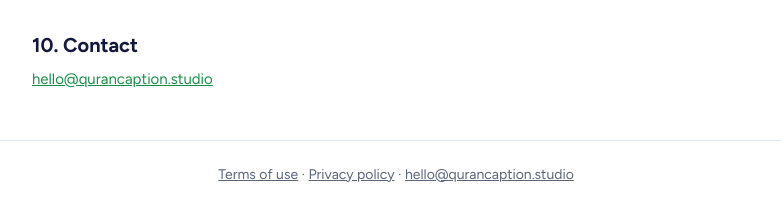
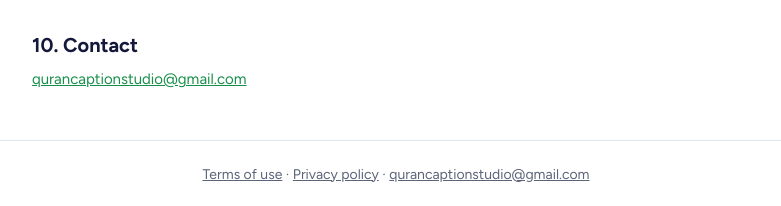
Before and after one commit to iqrapay2025-dot/qurancaption, a Next.js app: page /terms in a window 1280 px wide. Shown: the part 1448-1654 px from the top of the page, without its empty margins (244-1025 px from the left). Built offline with nearby package versions, Linux system fonts and the light colour scheme; no server answers; a web font is replaced by a local one.

Commit message:
fix: update contact email to qurancaptionstudio@gmail.com
Replace the outdated hello@qurancaption.studio address with qurancaptionstudio@gmail.com in the footer and SITE config.

```diff
--- a/src/components/Landing.tsx
+++ b/src/components/Landing.tsx
@@ -148,7 +148,7 @@ export default function Landing({ onStart, user, onLogin, onSignup, onProjects,
           </div>
           <div>
             <h4 className="mb-3 text-sm font-bold text-white">Contact</h4>
-            <a className="block text-sm hover:text-[#6fe3a0]" href="mailto:hello@qurancaption.studio">hello@qurancaption.studio</a>
+            <a className="block text-sm hover:text-[#6fe3a0]" href="mailto:qurancaptionstudio@gmail.com">qurancaptionstudio@gmail.com</a>
             <div className="mt-3 flex gap-4 text-sm"><a className="hover:text-[#6fe3a0]" href="/terms">Terms of use</a><a className="hover:text-[#6fe3a0]" href="/privacy">Privacy policy</a></div>
           </div>
         </div>
--- a/src/lib/site.ts
+++ b/src/lib/site.ts
@@ -8,7 +8,7 @@ export const SITE = {
   tagline: "Synced Quran captions for your videos",
   description: "Create timed Arabic and translation captions for Quran recitation videos. Pick a surah and ayah range, style the preview, and export SRT or VTT for CapCut, Premiere Pro, DaVinci Resolve and more.",
   url: siteUrl(),
-  email: "hello@qurancaption.studio",
+  email: "qurancaptionstudio@gmail.com",
   updated: "25 October 2026",
   api: { name: "UmmahAPI", url: "https://ummahapi.com/api/docs" },
 };
```
